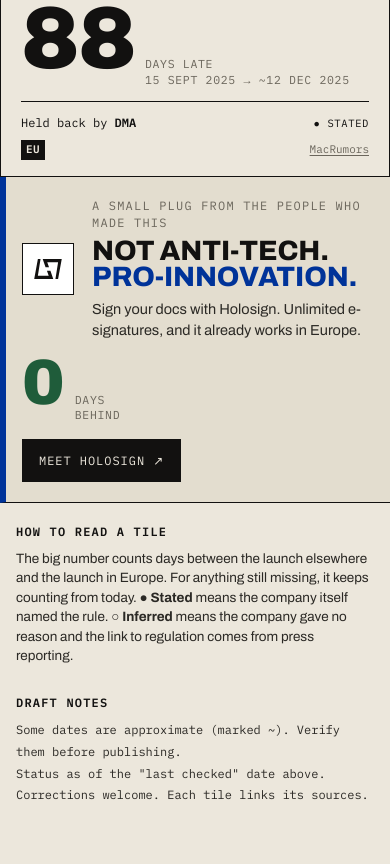
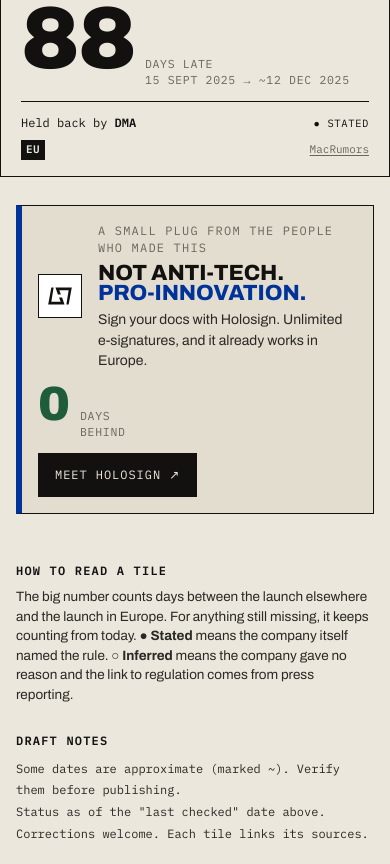
Before and after one commit to tomschouteden/antitech, a plain HTML site: page index.html in a window 390 px wide. Shown: the part 8927-9791 px from the top of the page. Before the commit the page ends 9753 px from the top, so only its background shows below. Drawn offline with Linux system fonts and the light colour scheme; a script that the page names is missing.

Commit message:
Shrink Holosign plug to a centred card
Co-Authored-By: Claude Opus 5.5 <noreply@anthropic.com>

```diff
--- a/index.html
+++ b/index.html
@@ -116,16 +116,16 @@
   .src a:hover{color:var(--ink)}
 
   /* holosign plug */
-  .plug{display:grid;grid-template-columns:auto 1fr auto auto;align-items:center;gap:28px;padding:24px 28px;
-    background:var(--paper-2);border-bottom:1px solid var(--line);border-left:8px solid var(--signal)}
-  .plug .logo{display:grid;place-items:center;width:52px;height:52px;border:1px solid var(--ink);background:#fff}
-  .plug .logo svg{width:28px;height:28px}
-  .plug h2{font-variation-settings:"wdth" 72;font-weight:800;font-size:clamp(28px,3.4vw,40px);line-height:.95;
+  .plug{display:grid;grid-template-columns:auto 1fr auto auto;align-items:center;gap:22px;padding:18px 22px;max-width:880px;margin:44px auto;
+    background:var(--paper-2);border:1px solid var(--line);border-left:6px solid var(--signal)}
+  .plug .logo{display:grid;place-items:center;width:44px;height:44px;border:1px solid var(--ink);background:#fff}
+  .plug .logo svg{width:24px;height:24px}
+  .plug h2{font-variation-settings:"wdth" 72;font-weight:800;font-size:clamp(22px,2.4vw,28px);line-height:.95;
     text-transform:uppercase;letter-spacing:-.005em;margin-top:6px}
   .plug h2 em{font-style:normal;color:var(--signal);white-space:nowrap}
-  .plug p{margin-top:8px;color:#2b2925;font-size:14.5px}
+  .plug p{margin-top:6px;color:#2b2925;font-size:14px}
   .plug .zero{display:flex;align-items:baseline;gap:10px}
-  .plug .zero .n{font-variation-settings:"wdth" 62;font-weight:900;font-size:88px;line-height:.82;color:var(--ok)}
+  .plug .zero .n{font-variation-settings:"wdth" 62;font-weight:900;font-size:56px;line-height:.82;color:var(--ok)}
   .plug .zero .u{font-family:var(--mono);font-size:11.5px;text-transform:uppercase;letter-spacing:.06em;line-height:1.35;color:var(--mute)}
   .plug a.go{font-family:var(--mono);font-size:12px;text-transform:uppercase;letter-spacing:.08em;text-decoration:none;
     padding:12px 16px;background:var(--ink);color:var(--paper);border:1px solid var(--ink);white-space:nowrap}
@@ -147,10 +147,10 @@
     .stat .n{font-size:34px}
     footer{grid-template-columns:1fr;padding:20px 16px}
     .bar .sort{margin-left:0}
-    .plug{grid-template-columns:auto 1fr;gap:16px 18px;padding:20px 16px;border-left-width:6px}
+    .plug{grid-template-columns:auto 1fr;gap:14px 16px;padding:16px;margin:28px 16px}
     .plug .zero,.plug a.go{grid-column:1/-1}
     .plug a.go{justify-self:start}
-    .plug .zero .n{font-size:64px}
+    .plug .zero .n{font-size:48px}
   }
 </style>
 <script defer src="/stats/script.js" data-website-id="0db22b3b-f31e-4eb3-b6e3-dd82995d69ca" data-host-url="/stats" data-domains="antitech.eu,www.antitech.eu"></script>
```
